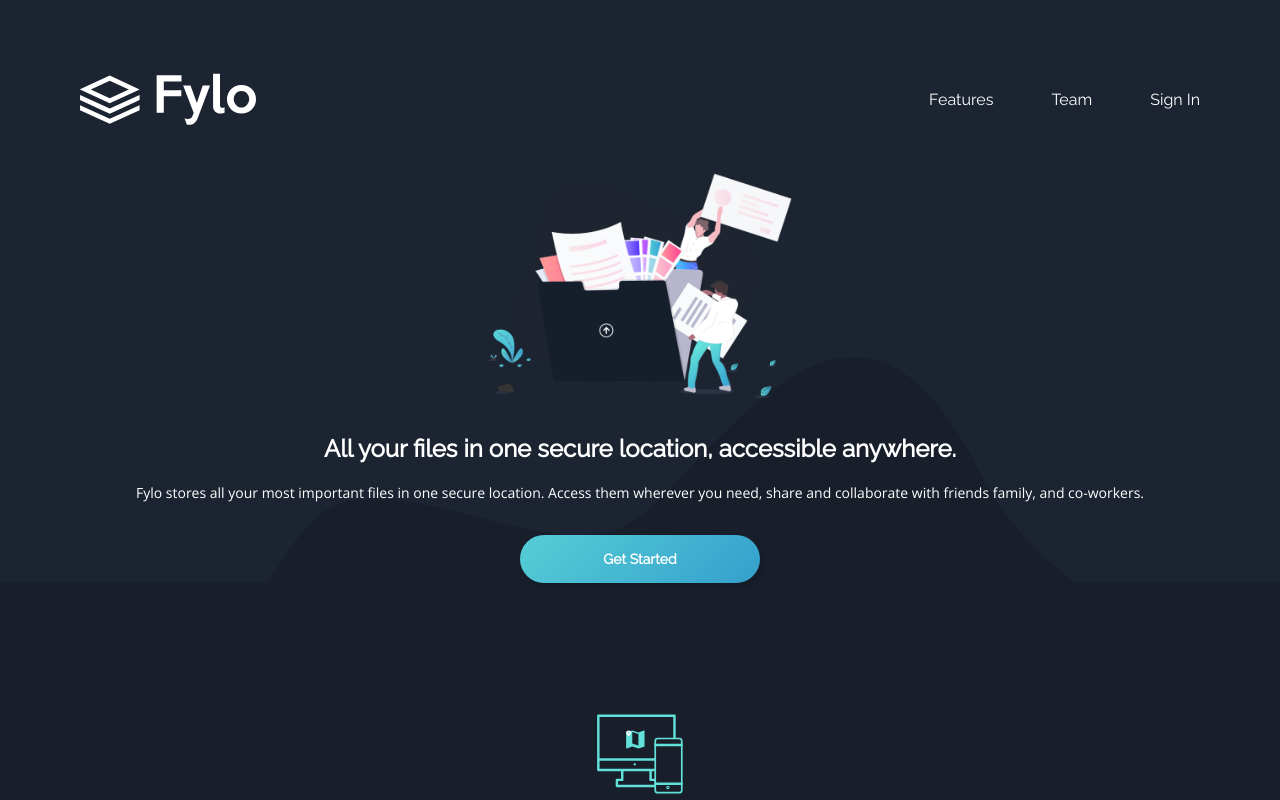
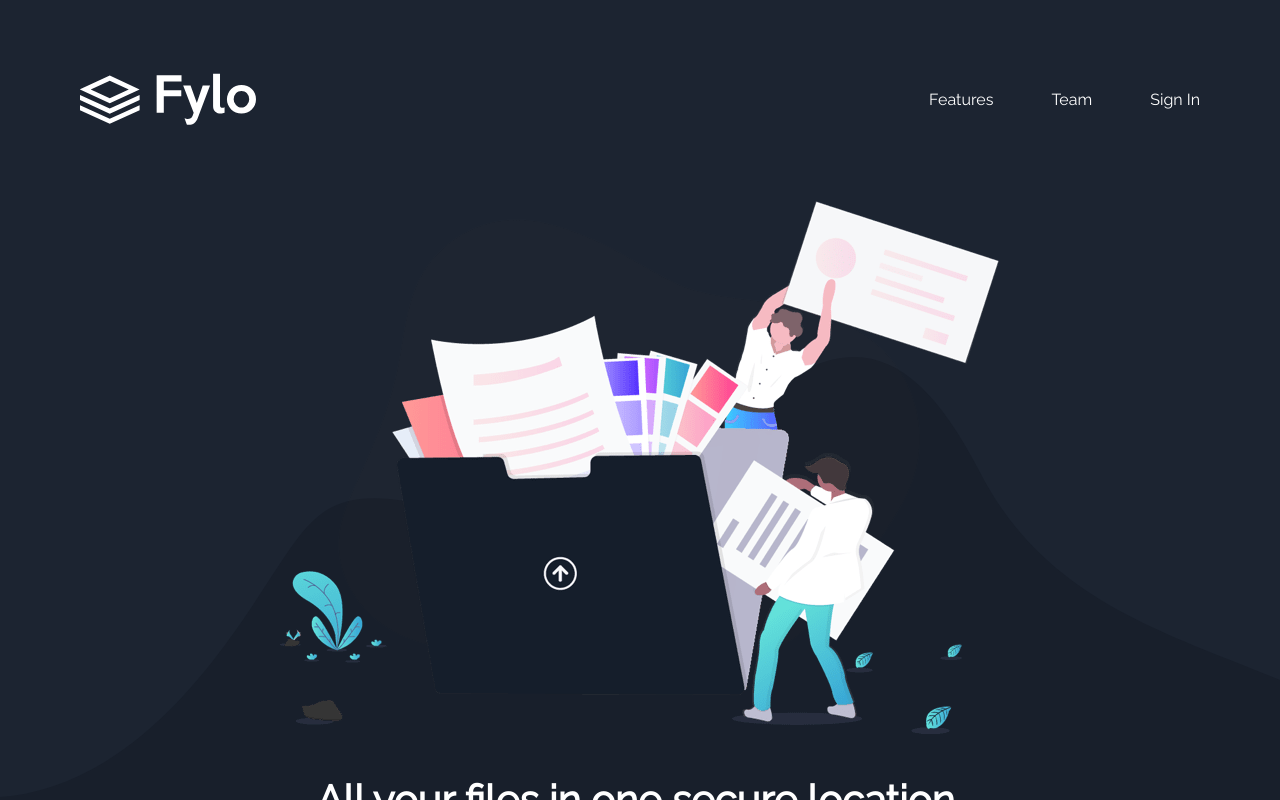
Before and after one commit to NSJTeo/fylo-landing-page, a Vue app: page / in a window 1280 px wide. Shown: the top 800 px of the page. Built offline with nearby package versions, Linux system fonts and the light colour scheme.

Commit message:
Hero desktop styles

```diff
--- a/src/components/Features.vue
+++ b/src/components/Features.vue
@@ -38,6 +38,7 @@ export default {
 <style lang="scss">
 .features {
   &__background {
+    margin-top: 120px;
     margin-bottom: 160px;
   }
   &__container {
--- a/src/components/Hero.vue
+++ b/src/components/Hero.vue
@@ -29,6 +29,7 @@ export default {
 
 <style lang="scss">
 @use '../styles/variables.scss' as *;
+@use '../styles/mixins.scss' as *;
 
 .hero {
   &__background {
@@ -38,6 +39,9 @@ export default {
     background-size: 100vw;
     background-repeat: no-repeat;
     background-position: 0 14.5rem;
+    @include desktop {
+      padding-top: 75px;
+    }
   }
   &__container {
     margin-bottom: 131.22px;
@@ -45,11 +49,16 @@ export default {
     flex-direction: column;
     align-items: center;
     max-width: 1440px;
+    margin: 0 auto;
   }
   &__illustration {
     height: 225px;
     margin-bottom: 33px;
     padding: 0 36px;
+    @include desktop {
+      height: 534px;
+      margin-bottom: 36px;
+    }
   }
   &__header {
     margin-bottom: 15px;
@@ -61,6 +70,12 @@ export default {
     text-align: center;
     color: #ffffff;
     padding: 0 28px;
+    @include desktop {
+      font-size: 40px;
+      line-height: 60px;
+      margin-bottom: 32px;
+      max-width: 734px;
+    }
   }
   &__text {
     margin-bottom: 32px;
@@ -72,6 +87,11 @@ export default {
     text-align: center;
     color: #ffffff;
     padding: 0 40px;
+    @include desktop {
+      line-height: 30px;
+      font-size: 20px;
+      max-width: 590px;
+    }
   }
   &__button {
     width: 240px;
@@ -86,6 +106,14 @@ export default {
     font-size: 14px;
     line-height: 16px;
     color: #ffffff;
+    @include desktop {
+      width: 280px;
+      height: 56px;
+      background: linear-gradient(138.1deg, #63e1d9 -49.34%, #34a0cd 100%);
+      border-radius: 28px;
+      font-size: 16px;
+      line-height: 19px;
+    }
   }
 }
 </style>
```
